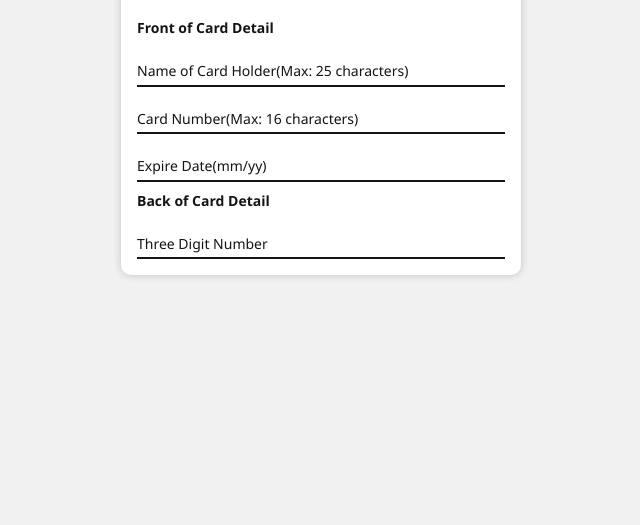
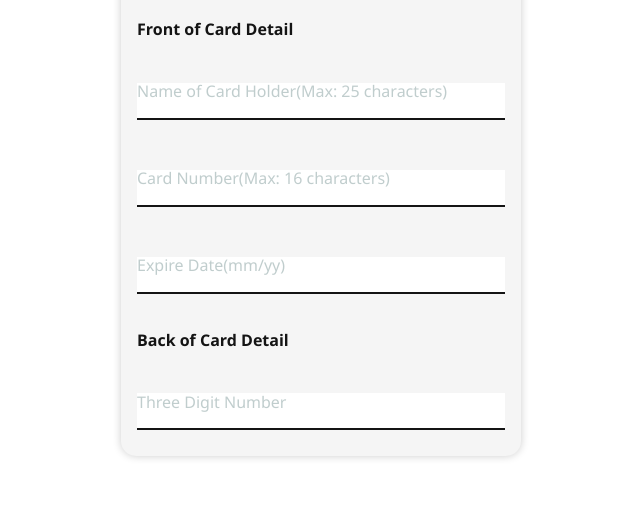
Before and after one commit to PreciousNicholas/Card-creator-app, a plain HTML site: page index.html in a window 1280 px wide. Shown: the part 275-800 px from the top of the page, without its empty margins (319-959 px from the left). Drawn offline with Linux system fonts and the light colour scheme.

Commit message:
my first commit

```diff
--- a/index.css
+++ b/index.css
@@ -14,16 +14,18 @@
   }
 
   body {
-    background-color: rgb(241, 241, 241);
-    color: #141414;
+    background-color: white;
+    color: #1444;
     font-family: 'Segoe UI', Tahoma, Geneva, Verdana, sans-serif;
-    font-size: 14px;
+    font-size: 16px;
     line-height: 1.6;
   }
 
   .container {
     position: relative;
     margin: 6rem auto 0;
+    color: #141414;
+    border-radius: 100px;
   }
 
   .card-container {
@@ -97,7 +99,7 @@
     align-items: center;
   }
 
-  .card-number-container {
+   .card-number-container {
     display: grid;
     grid-template-columns: 1fr;
     max-width: 420px;
@@ -206,7 +208,7 @@
 
   .three-digit {
     margin-right: 0.4rem;
-    font-style: italic;
+    font-style: normal;
   }
 
   .description {
@@ -242,15 +244,15 @@
 
   .form-group {
     display: grid;
-    grid-gap: 0.5rem;
-    width: 95%;
-    padding: 1rem;
+    grid-gap: 1.5rem;
+    width: 100%;
+    padding: 16px;
     max-width: 400px;
-    margin: 2rem auto;
-    background-color: white;
-    border-radius: 10px;
+    margin: 3rem auto;
+    background-color: whitesmoke;
+    border-radius: 15px;
 
-    box-shadow: 0 0 8px rgba(0, 0, 0, 0.2);
+    box-shadow: 0 0 8px rgba(7, 4, 4, 0.2);
   }
 
   .form-detail:first-child {
@@ -259,16 +261,19 @@
 
   .form-control {
     position: relative;
-    padding-top: 0.8rem;
+    padding-top: 16px;
+    padding-bottom: 10px;
+    font-size: 16px;
+    color: #1444;
   }
 
   .box {
     border: none;
     outline: none;
-    padding: 0.3rem 0;
+    padding: 10px;
     width: 100%;
     border-bottom: 2px solid #141414;
-    transition: border-bottom 400ms;
+    transition: border-bottom 500ms;
   }
 
   label {
@@ -294,10 +299,10 @@
     color: var(--primary-color);
   }
 
-  .box:focus,
+  /* .box:focus,
   .box:valid {
     border-bottom: 2px solid var(--primary-color);
-  }
+  } */
 
   @media screen and (min-width: 360px) {
     .debit {
```
Also changed, not shown: index.html (+1 -1 lines).
